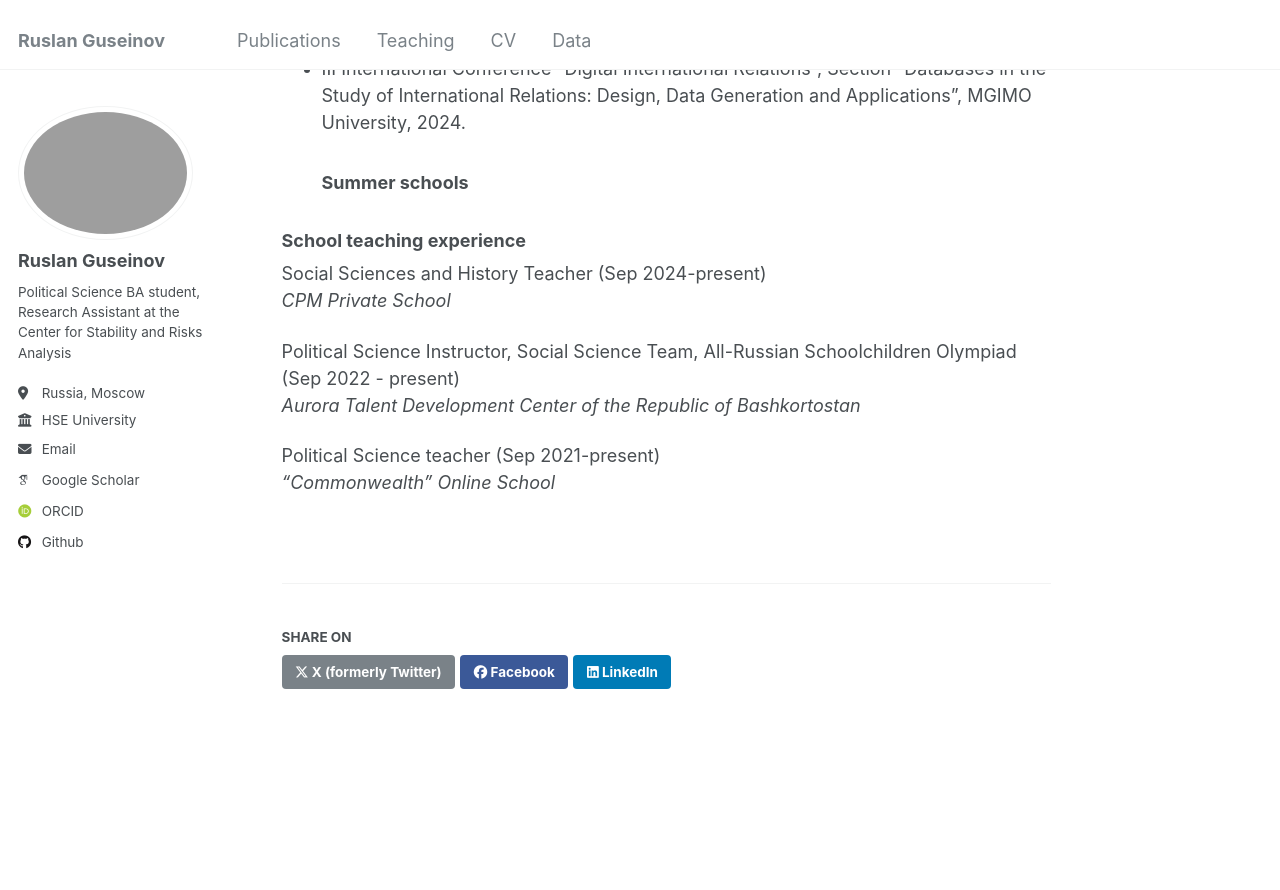
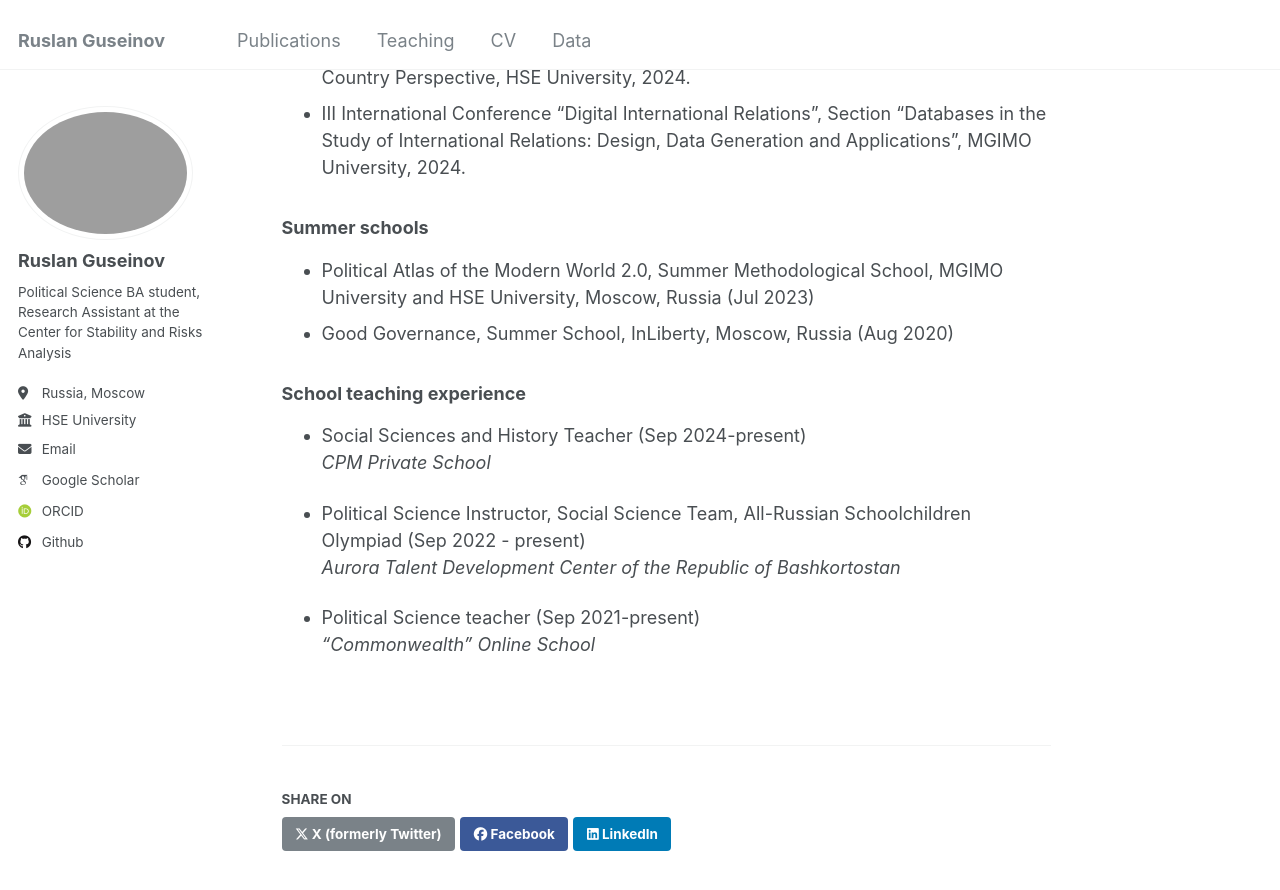
Before and after one commit to rguseinov/rguseinov.github.io, a Jekyll site: the page built from _teaching/Teaching.md, in a window 1280 px wide and 900 px high, scrolled down 995 px. Shown: the top 890 px of the window. Built offline with Jekyll 4.4.1, drawn with Linux system fonts in a browser that asks for light colours; some web fonts are replaced.

Commit message:
Update Teaching.md

```diff
--- a/_teaching/Teaching.md
+++ b/_teaching/Teaching.md
@@ -4,39 +4,42 @@ collection: teaching
 ---
 
 ### Academic experience
-Member of the Project Team “Dyadic Approach to the International Political Conflicts and Cooperation Problems Analysis” (Oct 2024-present)
+* Member of the Project Team “Dyadic Approach to the International Political Conflicts and Cooperation Problems Analysis” (Oct 2024-present)
 _Higher School of Economics University_
 
-Member of the Project Team “Study of the Economic Consequences of Revolutions Using Quasi-Experimental Methods” (Oct 2024-present)
+* Member of the Project Team “Study of the Economic Consequences of Revolutions Using Quasi-Experimental Methods” (Oct 2024-present)
 _Higher School of Economics University_
 
-Research Project Participant, Modern Revolutions: Factors, Mechanisms, Forecasts (Sep 2021-May 2022)
+* Research Project Participant, Modern Revolutions: Factors, Mechanisms, Forecasts (Sep 2021-May 2022)
 _Higher School of Economics University_
 
 ### University teaching experience
-Teaching Assistant, Data Analysis (Sep-Dec 2024)\
+* Teaching Assistant, Data Analysis (Sep-Dec 2024)\
 _Higher School of Economics University_
 
-Research Assistant, Center for Stability and Risks Analysis\
+* Research Assistant, Center for Stability and Risks Analysis\
 _Higher School of Economics University_
 
-Teaching Assistant, Introduction to Python (Jan-Jun 2024)\
+* Teaching Assistant, Introduction to Python (Jan-Jun 2024)\
 _Higher School of Economics University_
 
-Teaching Assistant, Introduction to Probability Theory and Mathematical Statistics (Feb-Jun 2023)\
+* Teaching Assistant, Introduction to Probability Theory and Mathematical Statistics (Feb-Jun 2023)\
 _Higher School of Economics University_
 
 ### Conferences
 * VIII International Conference of Young Scientists “Alliance of Social Sciences”. Presentation: Influence of Economic Sanctions on Political Destabilisation: a Cross-Country Perspective, HSE University, 2024.
 * III International Conference “Digital International Relations”, Section “Databases in the Study of International Relations: Design, Data Generation and Applications”, MGIMO University, 2024.
+
 ### Summer schools
+* Political Atlas of the Modern World 2.0, Summer Methodological School, MGIMO University and HSE University, Moscow, Russia (Jul 2023)
+* Good Governance, Summer School, InLiberty, Moscow, Russia (Aug 2020)
 
 ### School teaching experience
-Social Sciences and History Teacher (Sep 2024-present)\
+* Social Sciences and History Teacher (Sep 2024-present)\
 _CPM Private School_
 
-Political Science Instructor, Social Science Team, All-Russian Schoolchildren Olympiad (Sep 2022 - present)\
+* Political Science Instructor, Social Science Team, All-Russian Schoolchildren Olympiad (Sep 2022 - present)\
 _Aurora Talent Development Center of the Republic of Bashkortostan_
 
-Political Science teacher (Sep 2021-present)\
+* Political Science teacher (Sep 2021-present)\
 _“Commonwealth” Online School_
```
